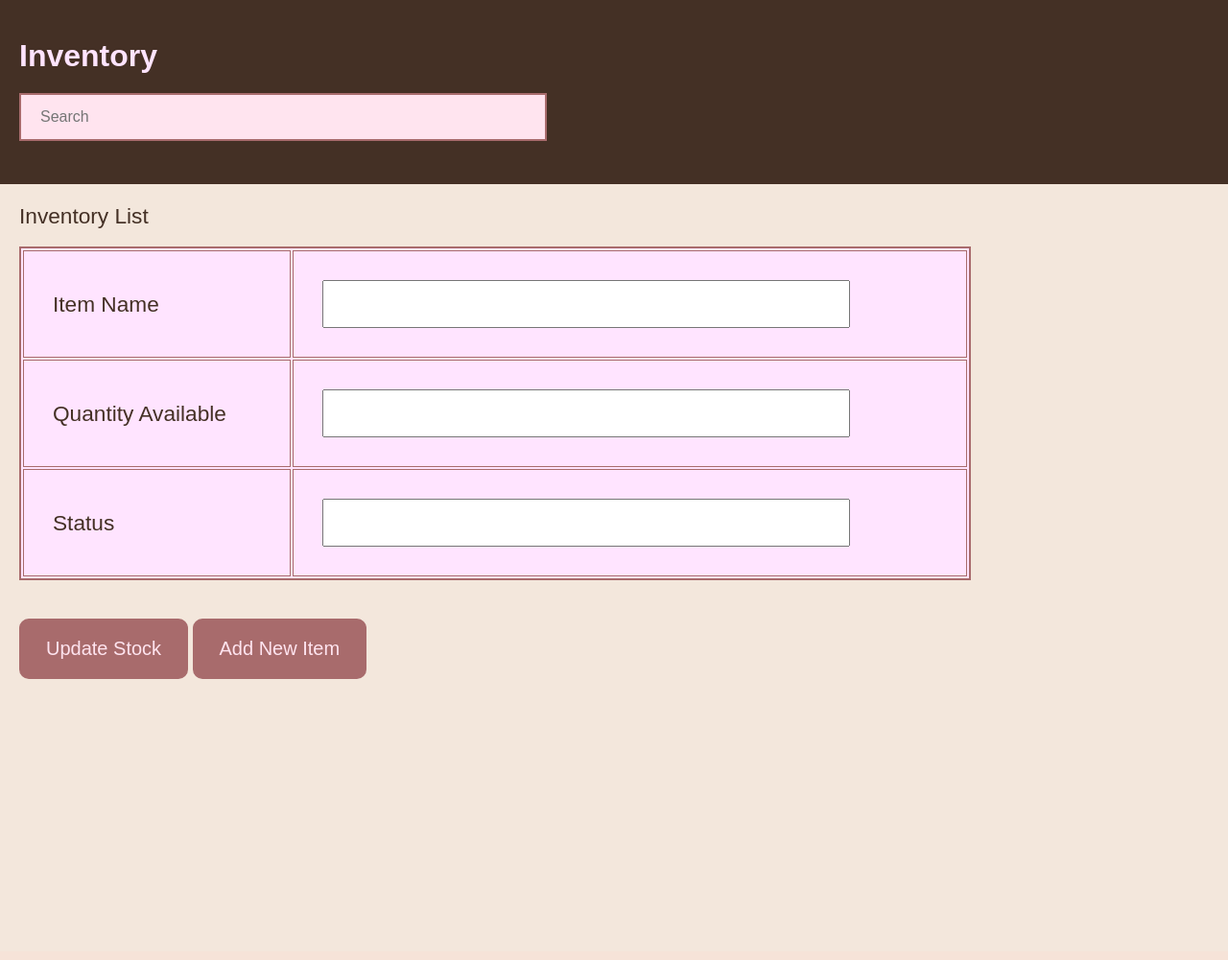
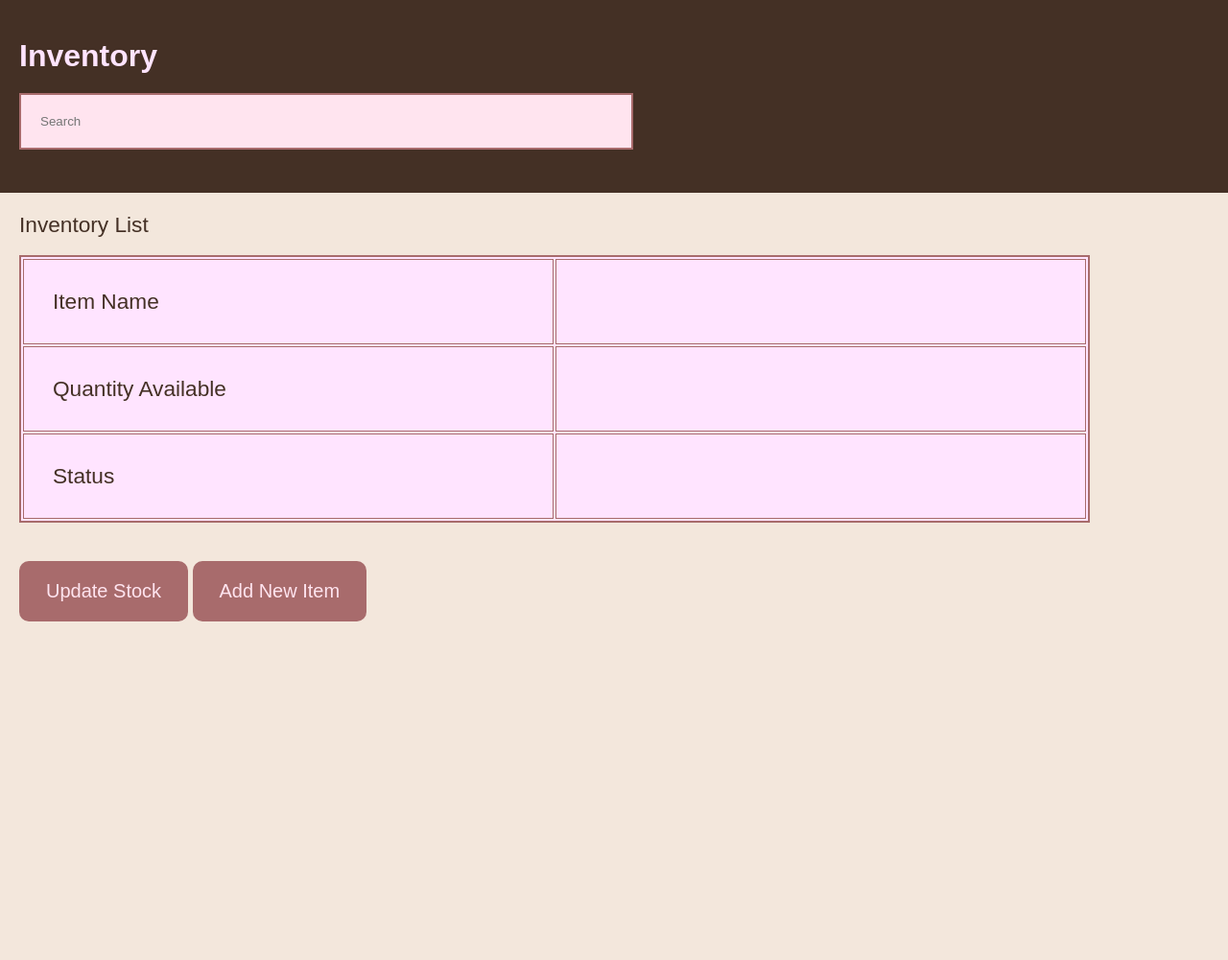
Before and after one commit to alyaapotter/Hand2Hand, a PHP site: page /inventory_admin.html in a window 1280 px wide. Shown: the part 110-1111 px from the top of the page at 96% size. Before the commit the page ends 818 px from the top, so only its background shows below. Run offline with PHP 8.4, Linux system fonts and the light colour scheme.

Commit message:
edit inventory admin and update inventory

```diff
--- a/inventory_admin.css
+++ b/inventory_admin.css
@@ -91,10 +91,11 @@
     }
 
     .table-container {
-        width: 80%;
+        width: 90%;
         background-color: #ffe4ff;
         color: #443025;
         border: 2px solid #A86B6C;
+        table-layout: fixed;
     }
 
     th, td {
@@ -102,12 +103,6 @@
         padding: 30px;
         color:#443025;
         font-size: 17pt;
-    }
-
-    input[type="text"] {
-        width: 550px;
-        height: 50px;
-        font-size: 16px;
     }
 
     button {
--- a/inventory_admin.html
+++ b/inventory_admin.html
@@ -36,57 +36,27 @@
             <p class="text">Inventory List</p>
         </div>
 
-        <form onsubmit="return validateForm(event)">
             <table class="table-container">
             <tr>
                 <td>Item Name</td>
-                <td><input type="text" name="item" id="item"/></td>
+                <td></td>
             </tr>
 
             <tr>
                 <td>Quantity Available</td>
-                <td> <input type = "text" name = "quantity" id="quantity"/></td>
+                <td></td>
             </tr>
 
             <tr>
                 <td>Status</td>
-                <td><input type = "text" name = "status" id="status"/></td>
+                <td></td>
             </tr>
             <br />
             </table>
 
-            <!-- create a submit button -->
-            <button type="submit" name="action" value="update">Update Stock</button>
-            <button type="submit" name="action" value="add">Add New Item</button>
-	    </form>
+            <!-- button that links to add inventory and update inventory -->
+            <button onclick="window.location.href='updateInventory_admin.html'">Update Stock</button>
+            <button onclick="window.location.href='addInventory_admin.html'">Add New Item</button>
     </section>
-
-    <script>
-        function validateForm(event)
-        {
-            event.preventDefault();
-            let item = document.getElementById("item").value.trim();
-            let quantity = document.getElementById("quantity").value.trim();
-            let status = document.getElementById("status").value.trim();
-
-            // check empty fields
-            if (item == "" || quantity == "" || status == "")
-            {
-                alert("All fields are required.")
-                event.preventDefault();
-                return false;
-            }
-
-            // check quantity is a whole num (no decimal & negative num)
-            if (isNaN(quantity) || !Number.isInteger(Number(quantity)) || Number(quantity) < 0)
-            {
-                alert("Quantity must be a non-negative whole number.");
-                return false;
-            }
-
-            alert("Form is valid!");
-            return true;
-        }
-    </script>
 </body>
 </html>
--- a/updateInventory_admin.html
+++ b/updateInventory_admin.html
@@ -47,7 +47,7 @@
             </div>
 
             <!-- create a submit button -->
-            <button type="submit" name="action" value="add">Add New Item</button>
+            <button type="submit" name="action" value="add">Update Item</button>
         </form>
     </section>
 
```
